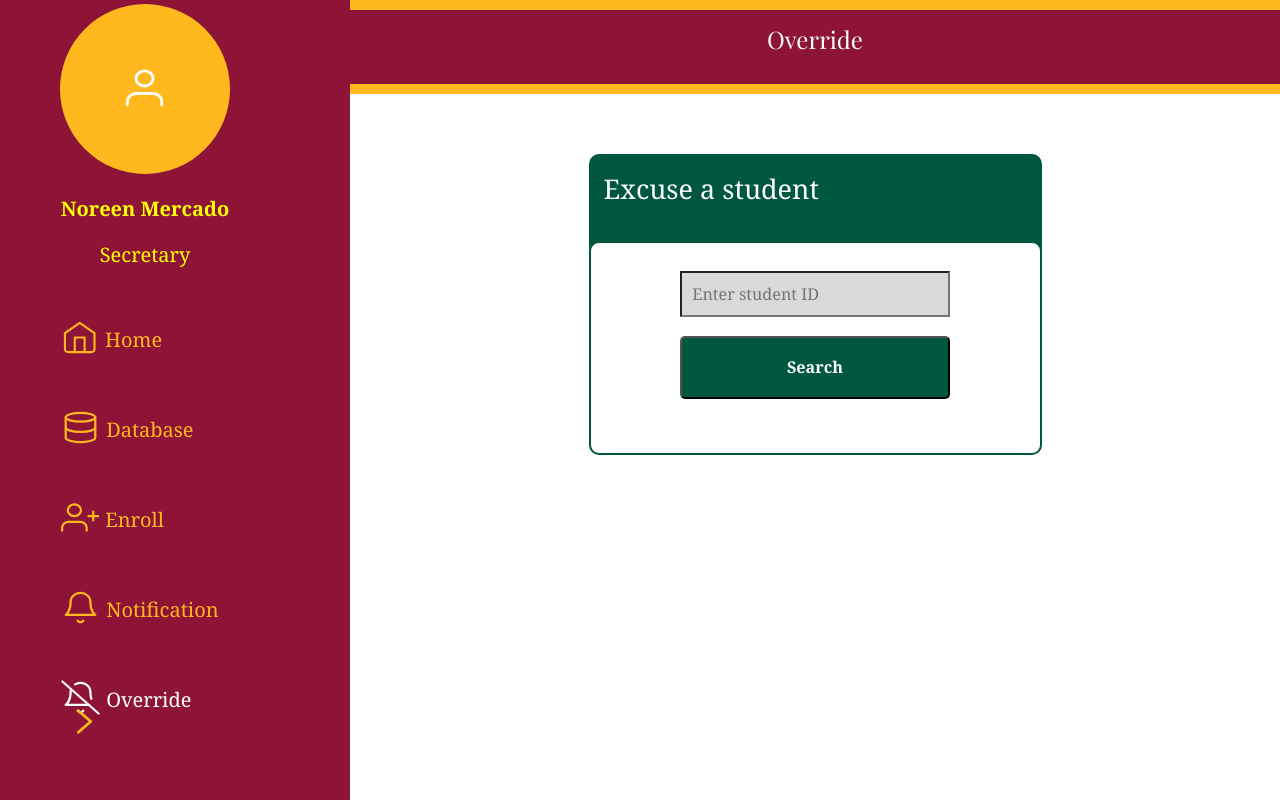
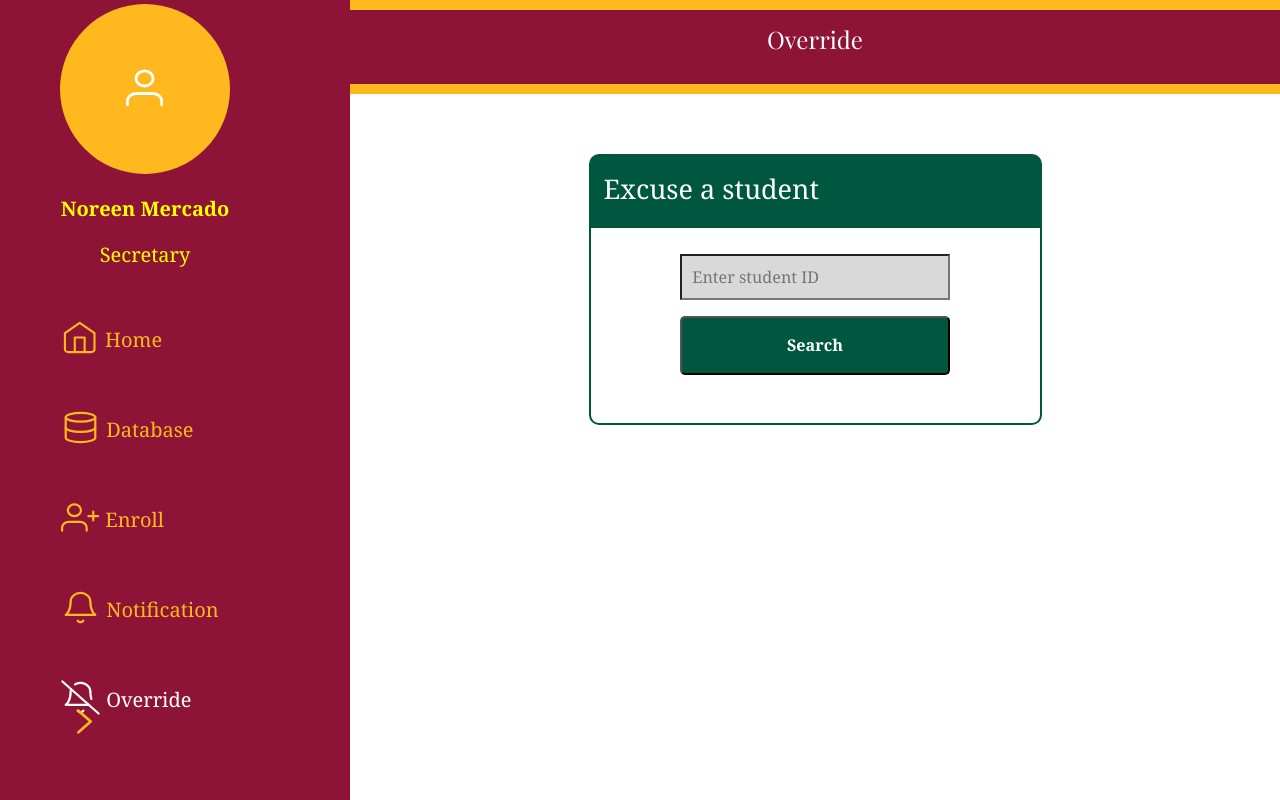
Before and after one commit to Hyper-Devs/Hyper-Devs, a React (Create React App) app in the folder client/: page /override in a window 1280 px wide. Shown: the top 800 px of the page. Built offline with nearby package versions, Linux system fonts and the light colour scheme.

Commit message:
minor changes in override page

```diff
--- a/client/src/Components/Override/OvrContainer.css
+++ b/client/src/Components/Override/OvrContainer.css
@@ -7,7 +7,6 @@
     width: 100%;
     height: 100%;
     background-color: white;
-    overflow-y: scroll;
 }
 
 .first-container,
@@ -29,6 +28,10 @@
     margin: 60px 0px 60px 0px;
 }
 
+.container .first-container p {
+    padding: 15px 0 0 15px;
+}
+
 .container .search-content {
     display: flex;
     width: 100%;
@@ -39,7 +42,7 @@
     align-content: center;
     gap: 10px;
     background-color: white;
-    border-radius: 10px;
+    border-radius: 0 0 10px 10px;
     border-style: solid;
     border-width: 2px;
     border-color: #00573F;
--- a/client/src/Components/Override/OvrContainer.jsx
+++ b/client/src/Components/Override/OvrContainer.jsx
@@ -30,7 +30,7 @@ function Box() {
     return (
         <div className='container'>
             <div className='first-container'>
-                <p style={{padding: 15}}>Excuse a student</p>
+                <p>Excuse a student</p>
                 <div className='search-content'>
                     <form
                         className='search-field'
```
